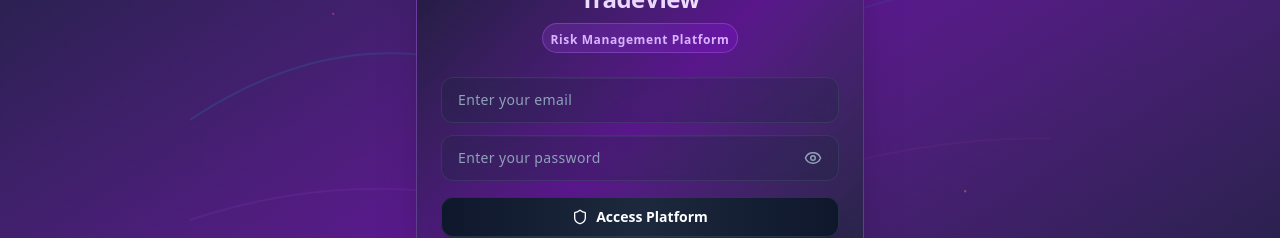
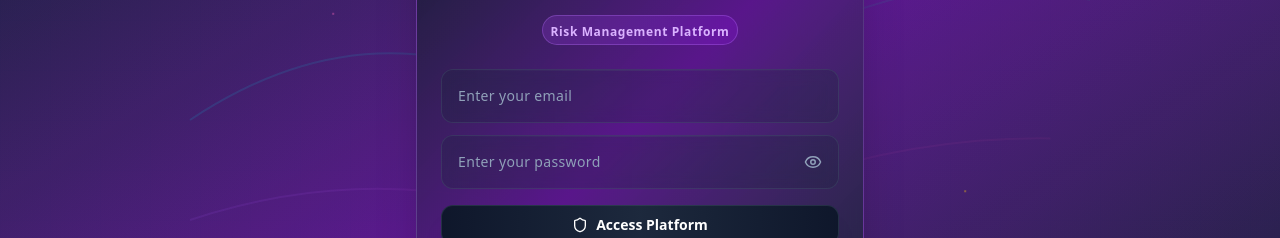
Before and after one commit to SatioO/traderview.github.io, a React (Vite) app: page / in a window 1280 px wide. Shown: the part 280-518 px from the top of the page. Built offline with nearby package versions, Linux system fonts and the light colour scheme; no server answers.

Commit message:
added initial auth setup

```diff
--- a/src/components/ui/Input.tsx
+++ b/src/components/ui/Input.tsx
@@ -64,7 +64,7 @@ const Input = forwardRef<HTMLInputElement, InputProps>(
               ref={ref}
               type={inputType}
               className={`
-                relative w-full px-4 py-3 bg-transparent
+                relative w-full px-4 py-4 bg-transparent
                 text-slate-100 placeholder-slate-400 text-sm
                 focus:outline-none transition-all duration-300
                 font-medium tracking-wide
```
